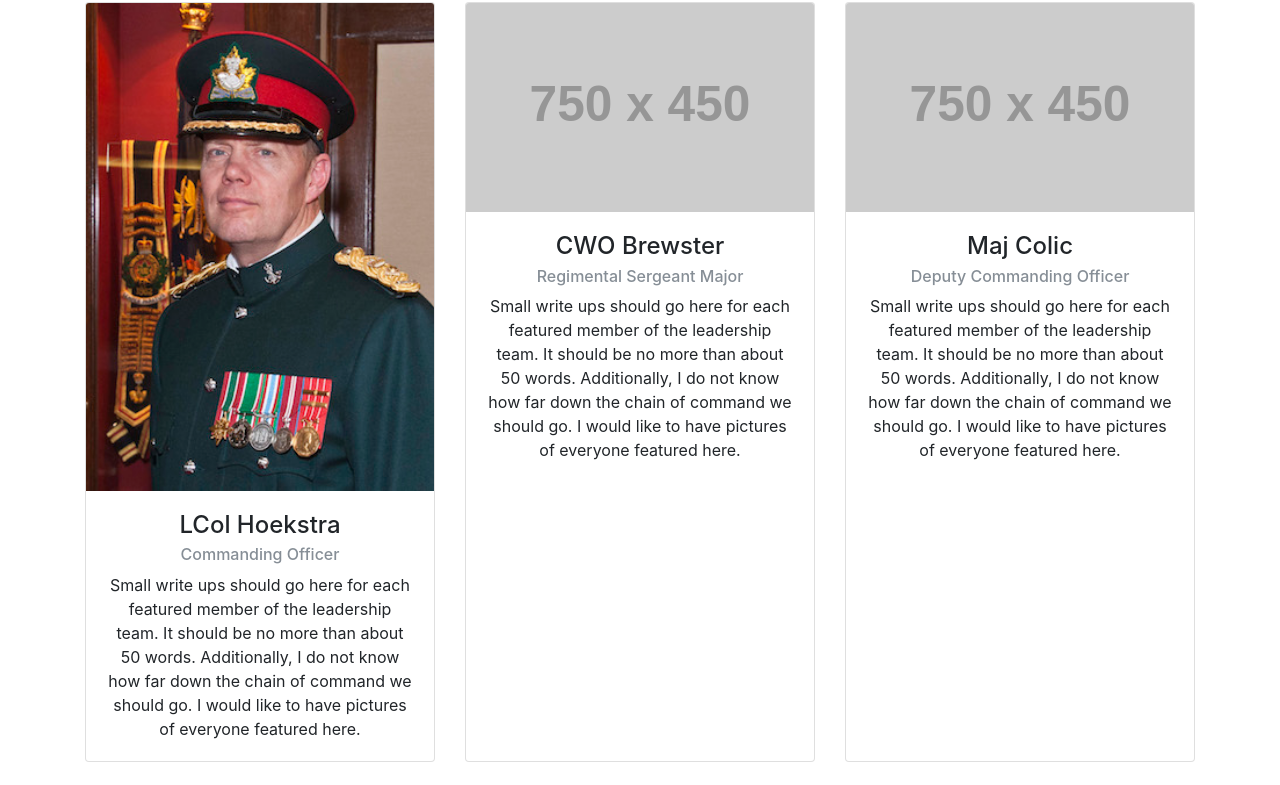
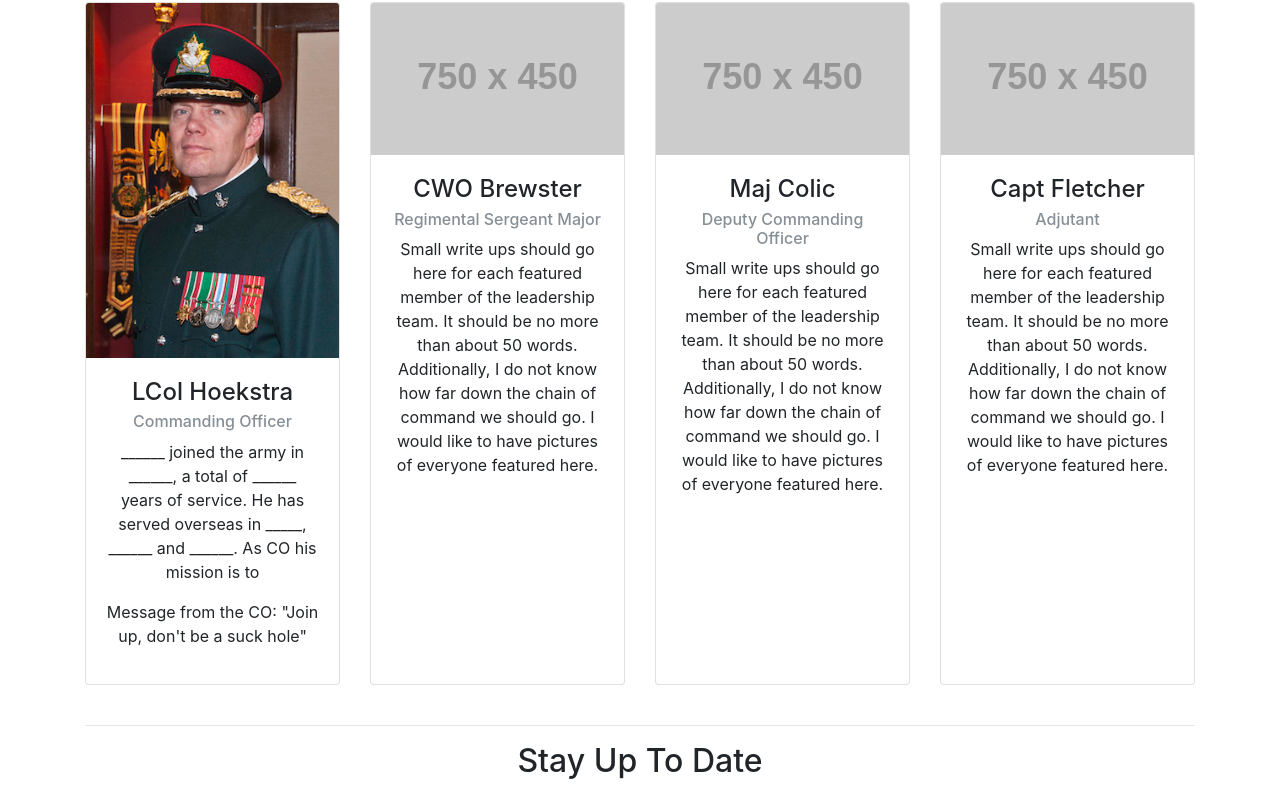
Before and after one commit to JacobyJoukema/RHLIWebsiteTest, a website: page about.html in a window 1280 px wide. Shown: the part 681-1466 px from the top of the page. Drawn offline with Linux system fonts and the light colour scheme; placeholder pictures from the web are drawn by us.

Commit message:
Added Adj

```diff
--- a/about.html
+++ b/about.html
@@ -87,17 +87,18 @@
                   <h2>Leadership Team</h2>
 
                   <div class="row">
-                    <div class="col-lg-4 mb-4">
+                    <div class="col-lg-3 mb-4">
                       <div class="card h-100 text-center">
                         <img class="card-img-top" src="img/leadership/Hoekstra.jpg" alt="">
                         <div class="card-body">
                           <h4 class="card-title">LCol Hoekstra</h4>
                           <h6 class="card-subtitle mb-2 text-muted">Commanding Officer</h6>
-                          <p class="card-text">Small write ups should go here for each featured member of the leadership team. It should be no more than about 50 words. Additionally, I do not know how far down the chain of command we should go. I would like to have pictures of everyone featured here.</p>
+                          <p class="card-text">______ joined the army in ______, a total of ______ years of service. He has served overseas in _____, ______ and ______. As CO his mission is to </p>
+                          <p>Message from the CO: "Join up, don't be a suck hole"
                         </div>
                       </div>
                     </div>
-                    <div class="col-lg-4 mb-4">
+                    <div class="col-lg-3 mb-4">
                       <div class="card h-100 text-center">
                         <img class="card-img-top" src="http://placehold.it/750x450" alt="">
                         <div class="card-body">
@@ -107,12 +108,22 @@
                         </div>
                       </div>
                     </div>
-                    <div class="col-lg-4 mb-4">
+                    <div class="col-lg-3 mb-4">
                       <div class="card h-100 text-center">
                         <img class="card-img-top" src="http://placehold.it/750x450" alt="">
                         <div class="card-body">
                           <h4 class="card-title">Maj Colic</h4>
                           <h6 class="card-subtitle mb-2 text-muted">Deputy Commanding Officer</h6>
+                          <p class="card-text">Small write ups should go here for each featured member of the leadership team. It should be no more than about 50 words. Additionally, I do not know how far down the chain of command we should go. I would like to have pictures of everyone featured here.</p>
+                        </div>
+                      </div>
+                    </div>
+                    <div class="col-lg-3 mb-4">
+                      <div class="card h-100 text-center">
+                        <img class="card-img-top" src="http://placehold.it/750x450" alt="">
+                        <div class="card-body">
+                          <h4 class="card-title">Capt Fletcher</h4>
+                          <h6 class="card-subtitle mb-2 text-muted">Adjutant</h6>
                           <p class="card-text">Small write ups should go here for each featured member of the leadership team. It should be no more than about 50 words. Additionally, I do not know how far down the chain of command we should go. I would like to have pictures of everyone featured here.</p>
                         </div>
                       </div>
```
